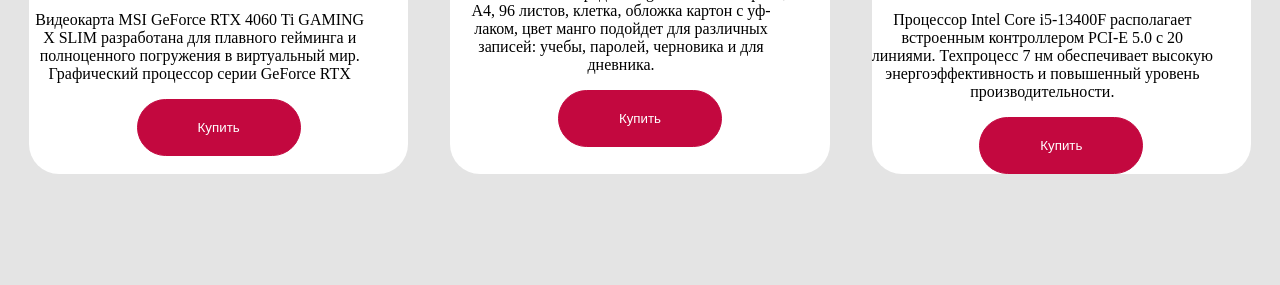
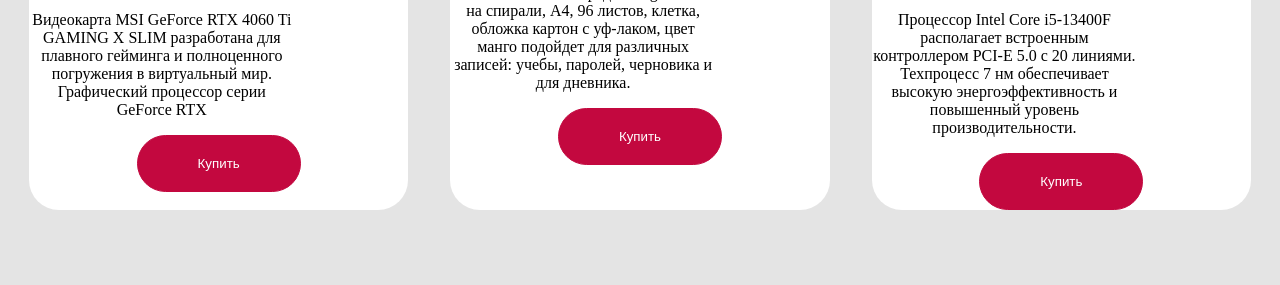
Before and after one commit to YaroslavHW/InternetShop2, a Django app: page / in a window 1280 px wide. Shown: the part 515-800 px from the top of the page. Run offline with Django 5.2, Linux system fonts and the light colour scheme.

Commit message:
Добавил стили на страницу

```diff
--- a/internetshop/shop/static/style.css
+++ b/internetshop/shop/static/style.css
@@ -18,7 +18,7 @@
     }
     p{
        color: black;
-       width: 90%;
+       width: 70%;
     }
     .buy{
         color: white;
```
